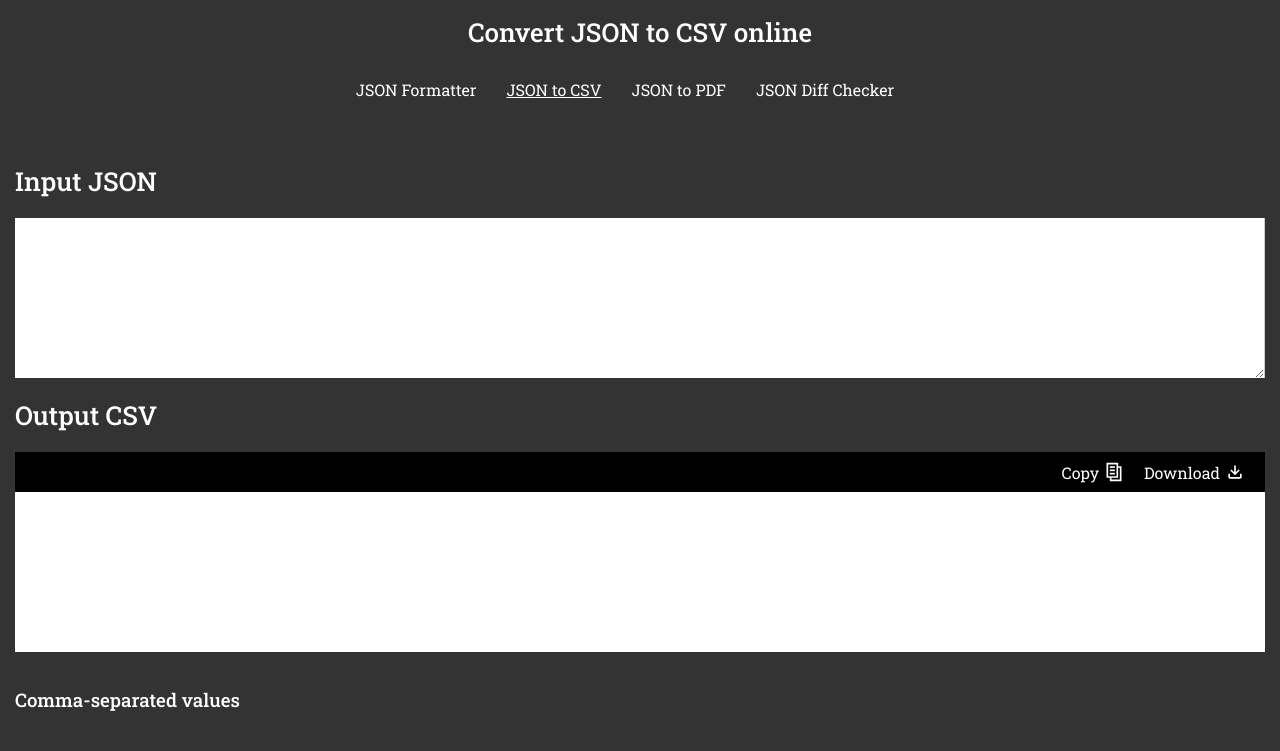
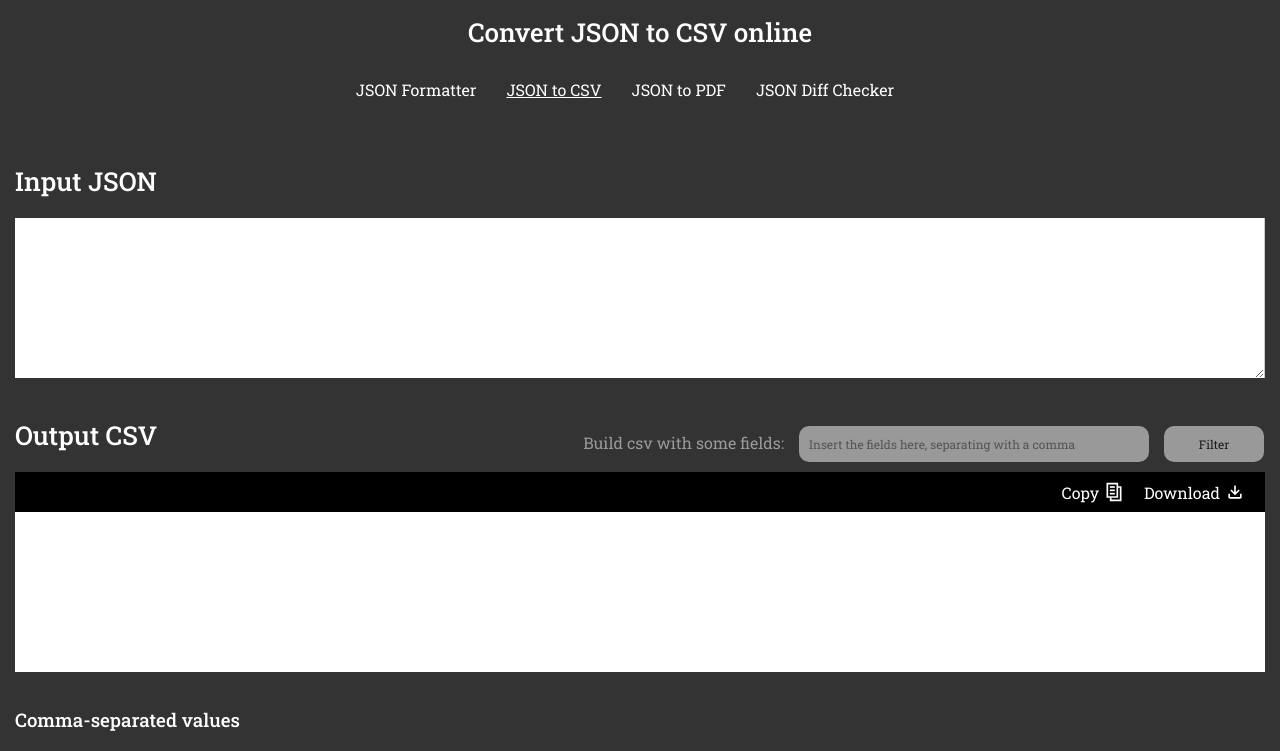
Before and after one commit to gabrielrdantas/json-to-csv, a React (Create React App) app: page /json-to-csv in a window 1280 px wide. Shown: the top 751 px of the page. Built offline with nearby package versions, Linux system fonts and the light colour scheme.

Commit message:
feat: filtro no csv

```diff
--- a/src/pages/ConvertJsonToCsv/index.tsx
+++ b/src/pages/ConvertJsonToCsv/index.tsx
@@ -4,6 +4,7 @@ import React, {
   ChangeEvent,
   useRef,
   useEffect,
+  MouseEvent,
 } from 'react';
 
 import styled from 'styled-components';
@@ -23,17 +24,15 @@ declare global {
   }
 }
 
+let arrayFiltered: any[] = [];
+
 const ConvertJsonToCsv: React.FC = () => {
   const [jsonValue, setJsonValue] = useState('');
+  const [csvValue, setCsvValue] = useState('');
+  const [filterDisabled, setFilterDisabled] = useState(true);
 
   const ref = useRef<HTMLTextAreaElement>(null);
-
-  useEffect(() => {
-    if (ref && ref.current) {
-      ref.current.focus();
-    }
-  }, []);
-
+  const inputRef = useRef<HTMLInputElement>(null);
   const exportCSVFile = (csv: string, fileTitle: string) => {
     const exportedFilenmae = `${fileTitle}.csv` || 'export.csv';
     const blob = new Blob([csv], { type: 'text/csv;charset=utf-8;' });
@@ -53,7 +52,7 @@ const ConvertJsonToCsv: React.FC = () => {
     }
   };
 
-  const convertToCSV = (items: string) => {
+  const convertToCSV = (items: any) => {
     let array = typeof items !== 'object' ? JSON.parse(items) : items;
     if (!Array.isArray(array)) array = [array];
 
@@ -74,11 +73,65 @@ const ConvertJsonToCsv: React.FC = () => {
 
   const onChangeJson = useCallback((e: ChangeEvent<HTMLTextAreaElement>) => {
     if (e.target.value) {
-      setJsonValue(convertToCSV(JSON.parse(e.target.value)));
+      setCsvValue(convertToCSV(JSON.parse(e.target.value)));
+      setJsonValue(JSON.parse(e.target.value));
       return;
     }
     setJsonValue('');
+    setCsvValue('');
   }, []);
+
+  const filterField = useCallback((json: any, term: any): any => {
+    const termArray = term.trim().split(/\s*,\s*/);
+    const obj = {} as any;
+    Object.keys(json).map(key => {
+      const jsonKey = json[key];
+      if (Array.isArray(jsonKey)) {
+        Object.keys(jsonKey).map(childrenKey =>
+          filterField(jsonKey[childrenKey as any], term),
+        );
+      } else if (termArray.includes(key)) {
+        obj[key] = jsonKey;
+      }
+      return null;
+    });
+    arrayFiltered.push(obj);
+  }, []);
+
+  const onClickFilter = useCallback(
+    (e: MouseEvent<HTMLButtonElement>) => {
+      e.preventDefault();
+      arrayFiltered = [];
+      let value = '';
+      if (inputRef && inputRef.current) {
+        value = inputRef.current.value;
+      }
+      if (value) {
+        filterField(jsonValue, value);
+        setCsvValue(convertToCSV(arrayFiltered));
+      } else {
+        setCsvValue(convertToCSV(jsonValue));
+      }
+    },
+    [jsonValue, filterField],
+  );
+
+  useEffect(() => {
+    if (ref && ref.current) {
+      ref.current.focus();
+    }
+  }, []);
+
+  useEffect(() => {
+    if (jsonValue) {
+      setFilterDisabled(false);
+      return;
+    }
+    if (inputRef && inputRef.current) {
+      inputRef.current.value = '';
+      setFilterDisabled(true);
+    }
+  }, [jsonValue]);
 
   return (
     <Wrapper>
@@ -119,19 +172,39 @@ const ConvertJsonToCsv: React.FC = () => {
           <InputData ref={ref} onChange={onChangeJson} />
         </Container>
 
-        <Subtitle>Output CSV</Subtitle>
+        <ContainerFilter>
+          <Subtitle>Output CSV</Subtitle>
+          <FormFilter>
+            <Label disabledInput={filterDisabled} htmlFor="inputField">
+              Build csv with some fields:
+            </Label>
+            <Input
+              ref={inputRef}
+              disabledInput={filterDisabled}
+              id="inputField"
+              type="text"
+              placeholder="Insert the fields here, separating with a comma"
+            />
+            <ButtonFilter
+              disabledInput={filterDisabled}
+              onClick={onClickFilter}
+            >
+              Filter
+            </ButtonFilter>
+          </FormFilter>
+        </ContainerFilter>
         <MenuOptions
           onClickDownload={() => {
-            if (jsonValue) {
-              exportCSVFile(jsonValue, 'jsonToCsv');
+            if (csvValue) {
+              exportCSVFile(csvValue, 'jsonToCsv');
             }
           }}
           onClickCopy={() => {
-            navigator.clipboard.writeText(jsonValue);
+            navigator.clipboard.writeText(csvValue);
           }}
         />
         <Container>
-          <ResultFormatted contentEditable="true">{jsonValue}</ResultFormatted>
+          <ResultFormatted contentEditable="true">{csvValue}</ResultFormatted>
         </Container>
         <ContainerInfo>
           <SubtitleArticle>Comma-separated values</SubtitleArticle>
@@ -231,3 +304,41 @@ const Text = styled.p`
 const SubtitleArticle = styled.h3`
   margin: 35px 0;
 `;
+
+const Input = styled.input<{ disabledInput: boolean }>`
+  border: none;
+  padding: 10px;
+  font-size: 12px;
+  width: 350px;
+  border-radius: 10px;
+  ${({ disabledInput }) => disabledInput && `opacity: 0.5;`}
+  ${({ disabledInput }) => disabledInput && `pointer-events: none;`}
+`;
+
+const ContainerFilter = styled.div`
+  display: flex;
+  justify-content: space-between;
+  align-items: self-end;
+  margin: 20px 0 0;
+`;
+
+const Label = styled.label<{ disabledInput: boolean }>`
+  margin: 0 15px 0 0;
+  ${({ disabledInput }) => disabledInput && `opacity: 0.5;`}
+  ${({ disabledInput }) => disabledInput && `pointer-events: none;`}
+`;
+const FormFilter = styled.form`
+  margin: 0 1px 10px 0;
+`;
+
+const ButtonFilter = styled.button<{ disabledInput: boolean }>`
+  background: #fff;
+  border: none;
+  padding: 10px;
+  font-size: 12px;
+  width: 100px;
+  border-radius: 10px;
+  margin: 0 0 0 15px;
+  ${({ disabledInput }) => disabledInput && `opacity: 0.5;`}
+  ${({ disabledInput }) => disabledInput && `pointer-events: none;`}
+`;
```
Also changed, not shown: .eslintrc.json, src/mock.json.
